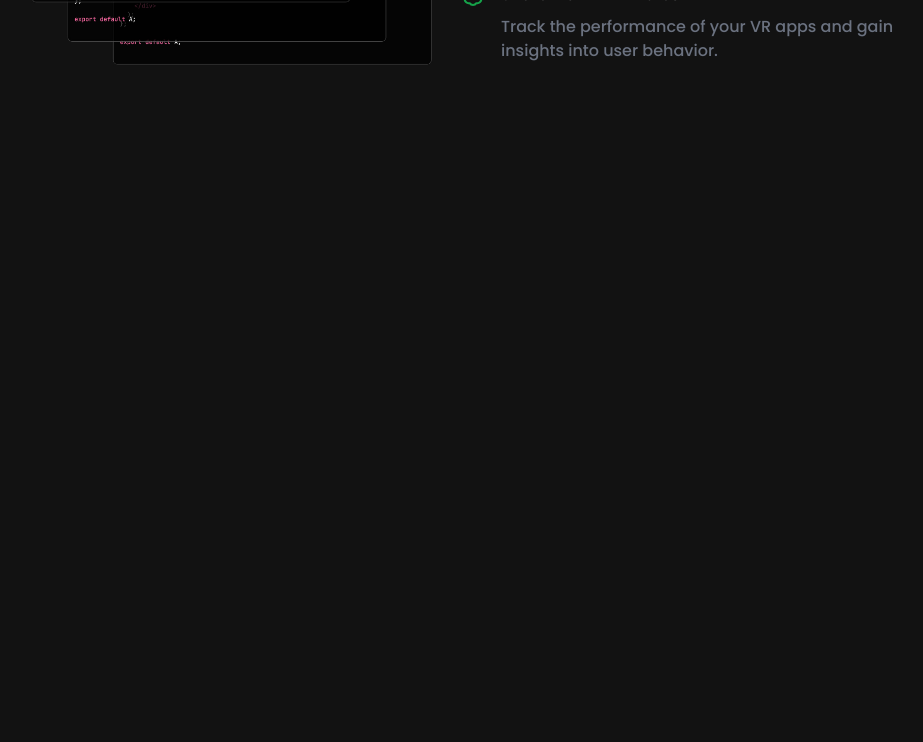
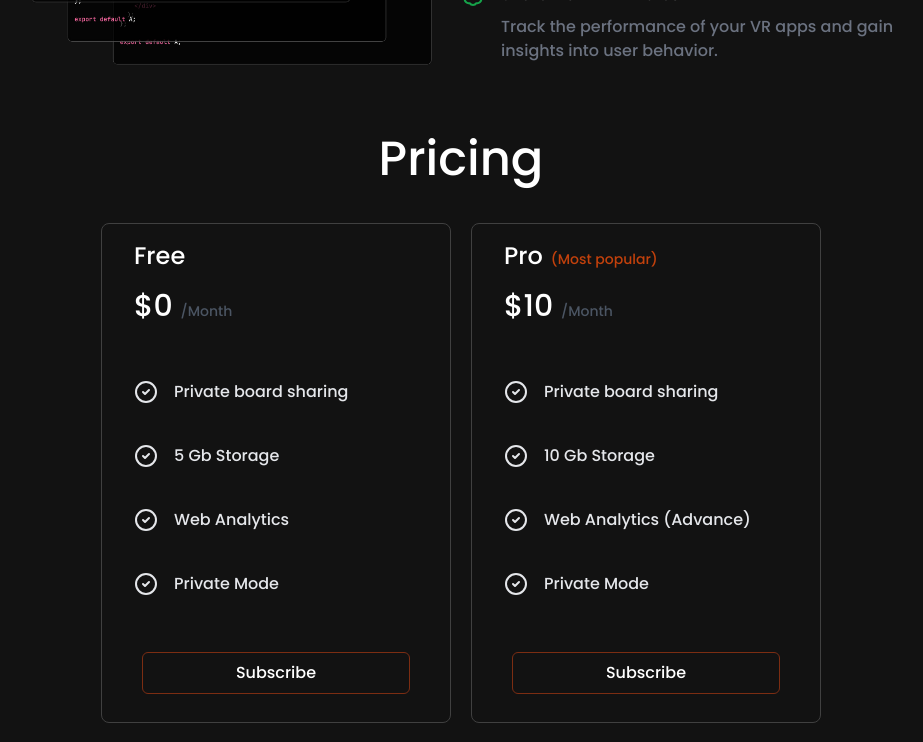
Before and after one commit to codieSam/VirtualR, a React (Vite) app: page / in a window 1280 px wide. Shown: the part 2100-2842 px from the top of the page, without its empty margins (179-1102 px from the left). Before the commit the page ends 2203 px from the top, so only its background shows below. Built offline with nearby package versions, Linux system fonts and the light colour scheme.

Commit message:
Pricing section is also completed

```diff
--- a/src/App.jsx
+++ b/src/App.jsx
@@ -1,22 +1,20 @@
-
-
-import './App.css'
-import FeatureSection from './components/FeatureSection'
-import HeroSection from './components/HeroSection'
-import Navbar from './components/Navbar'
-import Workflow from './components/Workflow'
+import "./App.css";
+import FeatureSection from "./components/FeatureSection";
+import HeroSection from "./components/HeroSection";
+import Navbar from "./components/Navbar";
+import Pricing from "./components/Pricing";
+import Workflow from "./components/Workflow";
 
 function App() {
-
-
   return (
     <>
       <Navbar />
       <HeroSection />
       <FeatureSection />
       <Workflow />
+      <Pricing />
     </>
-  )
+  );
 }
 
-export default App
+export default App;
--- /dev/null
+++ b/src/components/Pricing.jsx
@@ -0,0 +1,48 @@
+import React from "react";
+import { pricingOptions } from "../constants";
+import { CircleCheck } from "lucide-react";
+
+function Pricing() {
+  return (
+    <div className="flex flex-col mx-[100px] justify-center items-center mt-8">
+      <h1 className="text-5xl mb-10">Pricing</h1>
+      <div className="flex flex-wrap gap-5 w-full items-center justify-center">
+        {pricingOptions.map((priceOption, index) => (
+          <div
+            className="flex flex-col h-[500px] w-[400px] lg:w-[350px]  border border-neutral-700 rounded-lg items-left space-y-4"
+            key={index}
+          >
+            <h2 className="mt-4 text-2xl ml-8">
+              {priceOption.title}
+              {priceOption.title === "Pro" && (
+                <span className="text-orange-700 ml-2 text-sm">
+                  (Most popular)
+                </span>
+              )}
+            </h2>
+            <h2 className="text-3xl ml-8">
+              {priceOption.price}{" "}
+              <span className="text-gray-600 text-sm">/Month</span>
+            </h2>
+            <ul className="">
+              {priceOption.features.map((feature, index) => (
+                <li
+                  key={index}
+                  className="flex mt-10 mb-10 ml-8 text-gray-200 text-xxl "
+                >
+                  <CircleCheck />
+                  <span className="ml-4">{feature}</span>
+                </li>
+              ))}
+            </ul>
+            <button className="ml-10 mr-10 border border-orange-900 rounded-md py-2 px-4 bg-transparent hover:bg-orange-800 duration-300">
+              Subscribe
+            </button>
+          </div>
+        ))}
+      </div>
+    </div>
+  );
+}
+
+export default Pricing;
--- a/src/constants/index.jsx
+++ b/src/constants/index.jsx
@@ -4,8 +4,6 @@ import { Fingerprint } from "lucide-react";
 import { ShieldHalf } from "lucide-react";
 import { PlugZap } from "lucide-react";
 import { GlobeLock } from "lucide-react";
-
-
 
 export const features = [
   {
@@ -46,28 +44,24 @@ export const features = [
   },
 ];
 
-
-
-
 export const navItems = [
   {
-        href : "#",
-        label : "Features"
+    href: "#",
+    label: "Features",
   },
   {
-        href:"#",
-        label : "Workflow"
+    href: "#",
+    label: "Workflow",
   },
   {
-        href:"#",
-        label : "Pricing"
+    href: "#",
+    label: "Pricing",
   },
   {
-        href:"#",
-        label : "Testnomials"
-    }
+    href: "#",
+    label: "Testnomials",
+  },
 ];
-
 
 export const checklistItems = [
   {
@@ -91,3 +85,36 @@ export const checklistItems = [
       "Track the performance of your VR apps and gain insights into user behavior.",
   },
 ];
+
+export const pricingOptions = [
+  {
+    title: "Free",
+    price: "$0",
+    features: [
+      "Private board sharing",
+      "5 Gb Storage",
+      "Web Analytics",
+      "Private Mode",
+    ],
+  },
+  {
+    title: "Pro",
+    price: "$10",
+    features: [
+      "Private board sharing",
+      "10 Gb Storage",
+      "Web Analytics (Advance)",
+      "Private Mode",
+    ],
+  },
+  {
+    title: "Enterprise",
+    price: "$200",
+    features: [
+      "Private board sharing",
+      "Unlimited Storage",
+      "High Performance Network",
+      "Private Mode",
+    ],
+  },
+];
```
Lines whose indentation alone changed are shown as unchanged.
